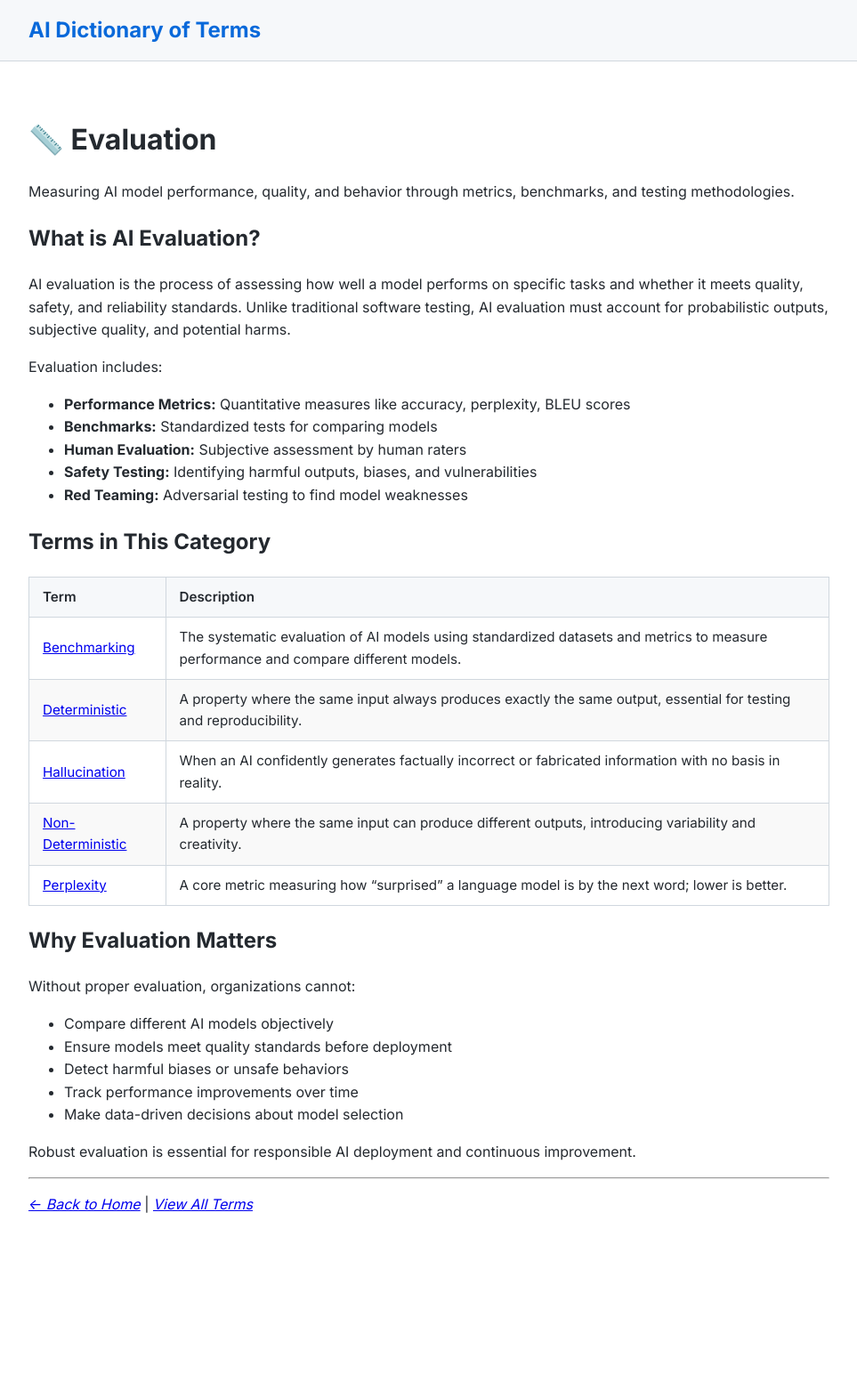
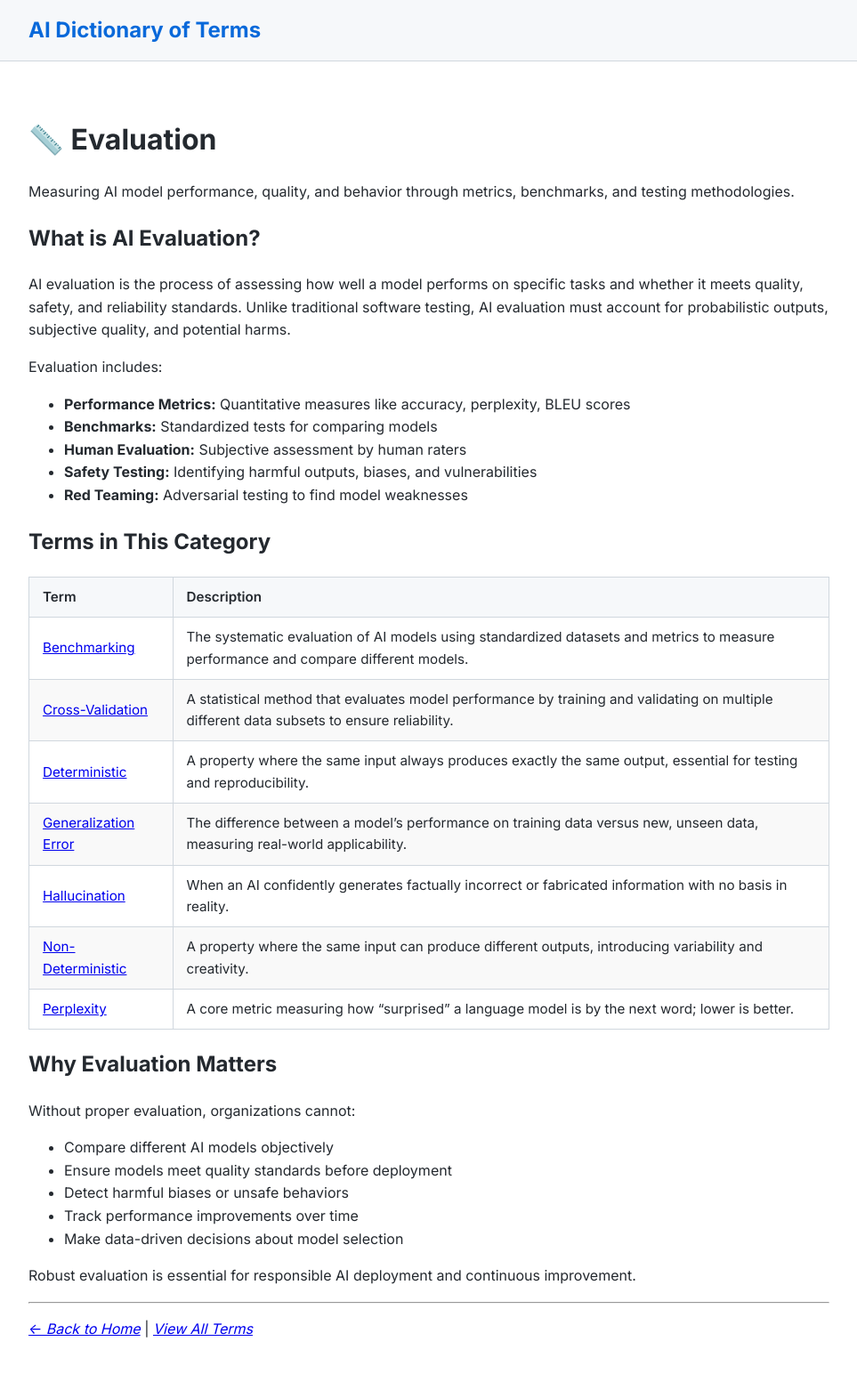
Before and after one commit to alexnubla/ai-dictionary, a Jekyll site: the page built from categories/evaluation.md, in a window 1280 px wide. Shown: the whole page at 89% size, without its empty margins (158-1121 px from the left). Built offline with Jekyll 4.4.1, drawn with Linux system fonts in a browser that asks for light colours; before the commit the page ends 1423 px from its top, so only the background shows below that.

Commit message:
Update evaluation.md

```diff
--- a/categories/evaluation.md
+++ b/categories/evaluation.md
@@ -23,11 +23,12 @@ Evaluation includes:
 | Term | Description |
 |------|-------------|
 | [Benchmarking](/ai-dictionary/terms/benchmarking/) | The systematic evaluation of AI models using standardized datasets and metrics to measure performance and compare different models. |
+| [Cross-Validation](/ai-dictionary/terms/cross-validation/) | A statistical method that evaluates model performance by training and validating on multiple different data subsets to ensure reliability. |
 | [Deterministic](/ai-dictionary/terms/deterministic/) | A property where the same input always produces exactly the same output, essential for testing and reproducibility. |
+| [Generalization Error](/ai-dictionary/terms/generalization-error/) | The difference between a model's performance on training data versus new, unseen data, measuring real-world applicability. |
 | [Hallucination](/ai-dictionary/terms/hallucination/) | When an AI confidently generates factually incorrect or fabricated information with no basis in reality. |
 | [Non-Deterministic](/ai-dictionary/terms/non-deterministic/) | A property where the same input can produce different outputs, introducing variability and creativity. |
 | [Perplexity](/ai-dictionary/terms/perplexity/) | A core metric measuring how "surprised" a language model is by the next word; lower is better. |
-
 
 ## Why Evaluation Matters
 
```
